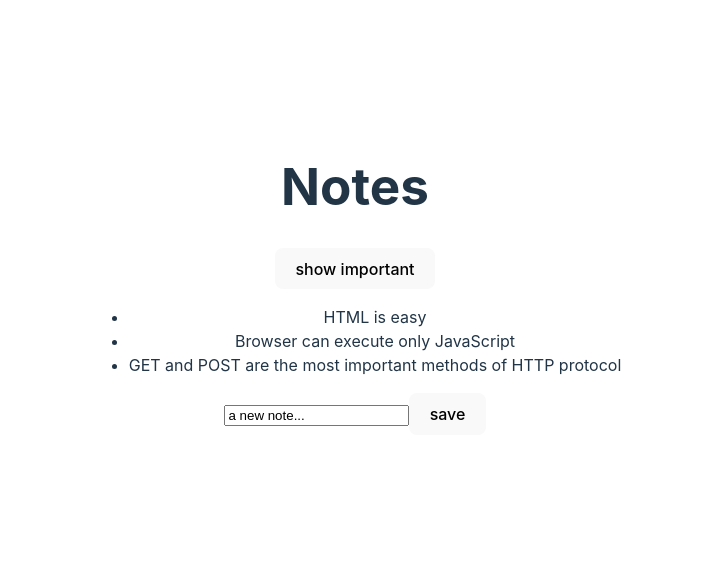
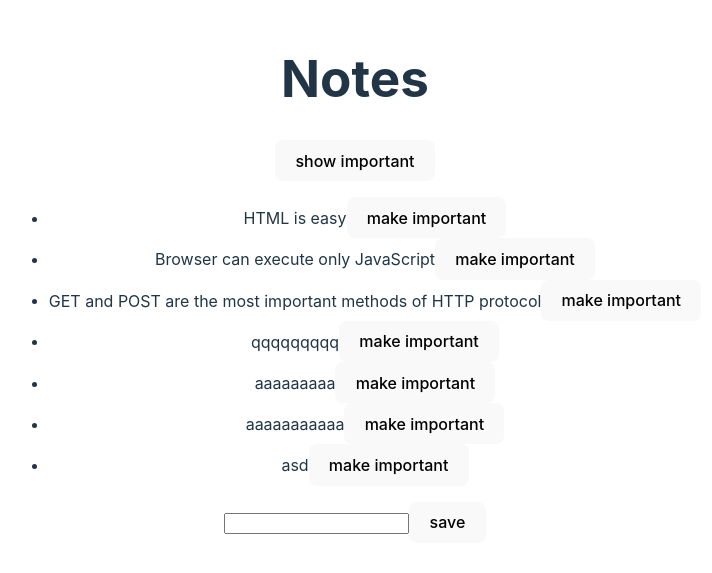
Before and after one commit to yenpomao/fullstack-hy2020-training_part, a React (Vite) app: page / in a window 1280 px wide. Shown: the part 121-694 px from the top of the page, without its empty margins (285-997 px from the left). Built offline with nearby package versions, Linux system fonts and the light colour scheme; data requests are answered from the project's data file.

Commit message:
third update

```diff
--- /dev/null
+++ b/db.json
@@ -0,0 +1,39 @@
+{
+  "notes": [
+    {
+      "id": 1,
+      "content": "HTML is easy",
+      "important": false
+    },
+    {
+      "id": 2,
+      "content": "Browser can execute only JavaScript",
+      "important": false
+    },
+    {
+      "id": 3,
+      "content": "GET and POST are the most important methods of HTTP protocol",
+      "important": false
+    },
+    {
+      "content": "qqqqqqqqq",
+      "important": false,
+      "id": 4
+    },
+    {
+      "content": "aaaaaaaaa",
+      "important": false,
+      "id": 5
+    },
+    {
+      "content": "aaaaaaaaaaa",
+      "important": false,
+      "id": 6
+    },
+    {
+      "content": "asd",
+      "important": false,
+      "id": 7
+    }
+  ]
+}
--- a/package.json
+++ b/package.json
@@ -8,9 +8,10 @@
     "build": "vite build",
     "lint": "eslint . --ext js,jsx --report-unused-disable-directives --max-warnings 0",
     "preview": "vite preview",
-    "start": "node main.jsx"
+    "server": "json-server -p3001 --watch db.json"
   },
   "dependencies": {
+    "axios": "^1.5.1",
     "react": "^18.2.0",
     "react-dom": "^18.2.0"
   },
@@ -22,6 +23,7 @@
     "eslint-plugin-react": "^7.32.2",
     "eslint-plugin-react-hooks": "^4.6.0",
     "eslint-plugin-react-refresh": "^0.4.3",
+    "json-server": "^0.17.4",
     "vite": "^4.4.5"
   }
 }
--- a/src/App.jsx
+++ b/src/App.jsx
@@ -1,27 +1,48 @@
-import { useState } from 'react'
+import { useState, useEffect } from 'react'
 import reactLogo from './assets/react.svg'
 import viteLogo from '/vite.svg'
 import Note from './components/Note'
+import axios from 'axios'
+import noteService from './services/notes'
 import './App.css'
 
 
-const App = (props) => {
-  const [notes, setNotes] = useState(props.notes)
-  const [newNote, setNewNote] = useState(
-    'a new note...'
-  )
+const App = () => {
+  const [notes, setNotes] = useState([])
+  const [newNote, setNewNote] = useState("")
   const [showAll, setShowAll] = useState(true)
+  const toggleImportanceOf = id => {
+    const url = `http://localhost:3001/notes/${id}`
+    const note = notes.find(n => n.id === id)
+    const changedNote = { ...note, important: !note.important }
+
+    axios.put(url, changedNote).then(response => {
+      setNotes(notes.map(n => n.id !== id ? n : response.data))
+    })
+  }
+
+  useEffect(() => {
+    axios
+      .get('http://localhost:3001/notes')
+      .then(response => {
+        setNotes(response.data)
+      })
+  }, [])
+
 
   const addNote = (event) => {
     event.preventDefault()
     const noteObject = {
       content: newNote,
       important: Math.random() < 0.5,
-      id: notes.length + 1,
     }
 
-    setNotes(notes.concat(noteObject))
-    setNewNote('')
+    axios
+    .post('http://localhost:3001/notes', noteObject)
+    .then(response => {
+      setNotes(notes.concat(response.data))
+      setNewNote('')
+    })
   }
 
   const handleNoteChange = (event) => {
@@ -43,7 +64,7 @@
       </div>
       <ul>
         {notesToShow.map(note =>
-          <Note key={note.id} note={note} />
+          <Note key={note.id} note={note} toggleImportance={() => toggleImportanceOf(note.id)}/>
         )}
       </ul>
       <form onSubmit={addNote}>
--- a/src/components/Note.jsx
+++ b/src/components/Note.jsx
@@ -1,7 +1,13 @@
-const Note = ({ note }) => {
-    return (
-      <li>{note.content}</li>
-    )
-  }
+const Note = ({ note, toggleImportance }) => {
+  const label = note.important
+    ? 'make not important' : 'make important'
 
-  export default Note
+  return (
+    <li>
+      {note.content}
+      <button onClick={toggleImportance}>{label}</button>
+    </li>
+  )
+}
+
+export default Note
--- a/src/main.jsx
+++ b/src/main.jsx
@@ -10,24 +10,6 @@
 // )
 
 
-
-const notes = [
-    {
-      id: 1,
-      content: 'HTML is easy',
-      important: true
-    },
-    {
-      id: 2,
-      content: 'Browser can execute only JavaScript',
-      important: false
-    },
-    {
-      id: 3,
-      content: 'GET and POST are the most important methods of HTTP protocol',
-      important: true
-    }
-  ]
-
-ReactDOM.createRoot(document.getElementById('root')).render(
-<App notes={notes}/>)
+// ReactDOM.createRoot(document.getElementById('root')).render(
+{/* <App notes={notes}/>) */}
+ReactDOM.createRoot(document.getElementById("root")).render(<App />);
--- /dev/null
+++ b/src/services/notes.js
@@ -0,0 +1,20 @@
+import axios from 'axios'
+const baseUrl = 'http://localhost:3001/notes'
+
+const getAll = () => {
+  return axios.get(baseUrl)
+}
+
+const create = newObject => {
+  return axios.post(baseUrl, newObject)
+}
+
+const update = (id, newObject) => {
+  return axios.put(`${baseUrl}/${id}`, newObject)
+}
+
+export default {
+  getAll: getAll,
+  create: create,
+  update: update
+}
```
Also changed, not shown: 1 other file (tests, documents, lock files or other folders).
